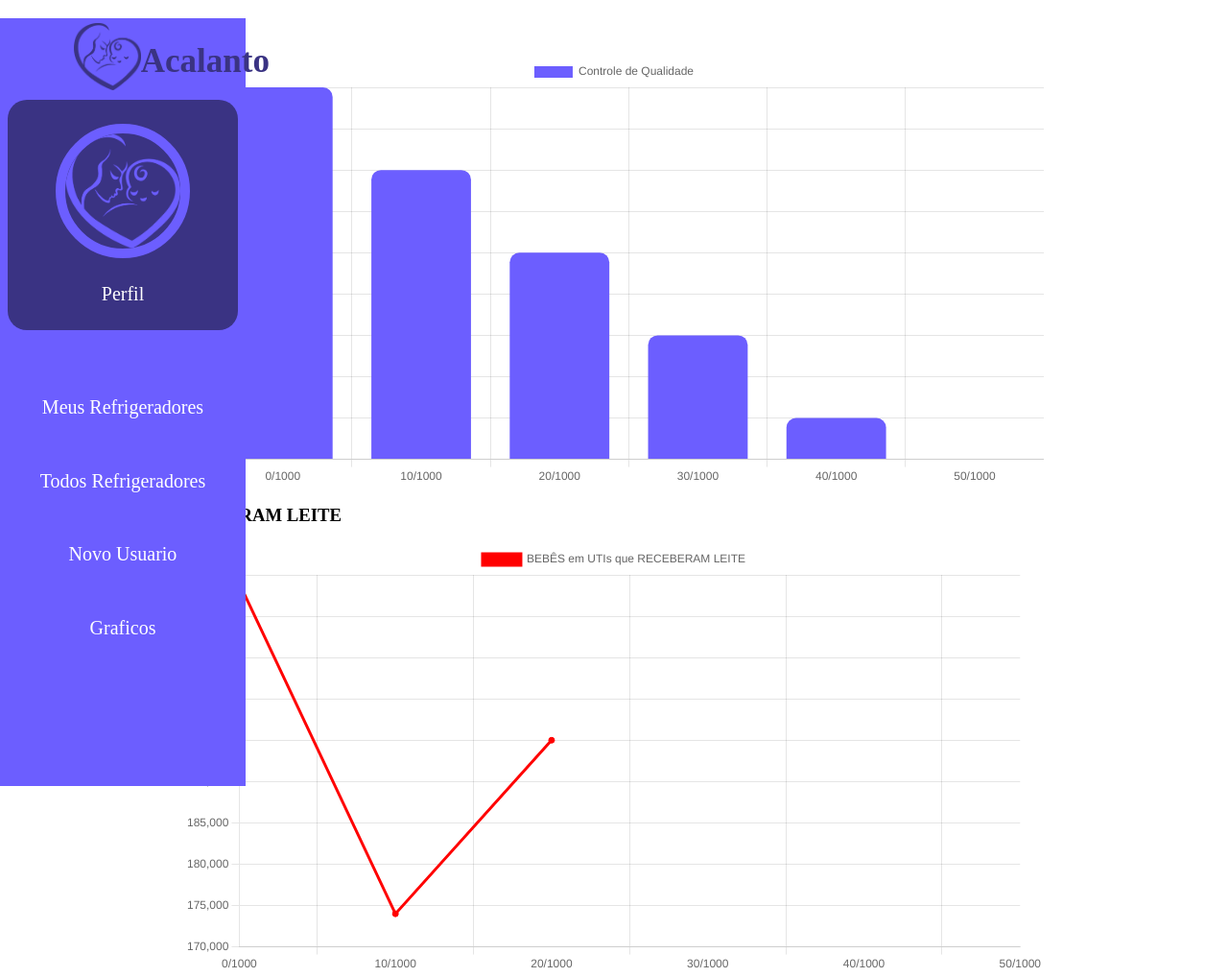
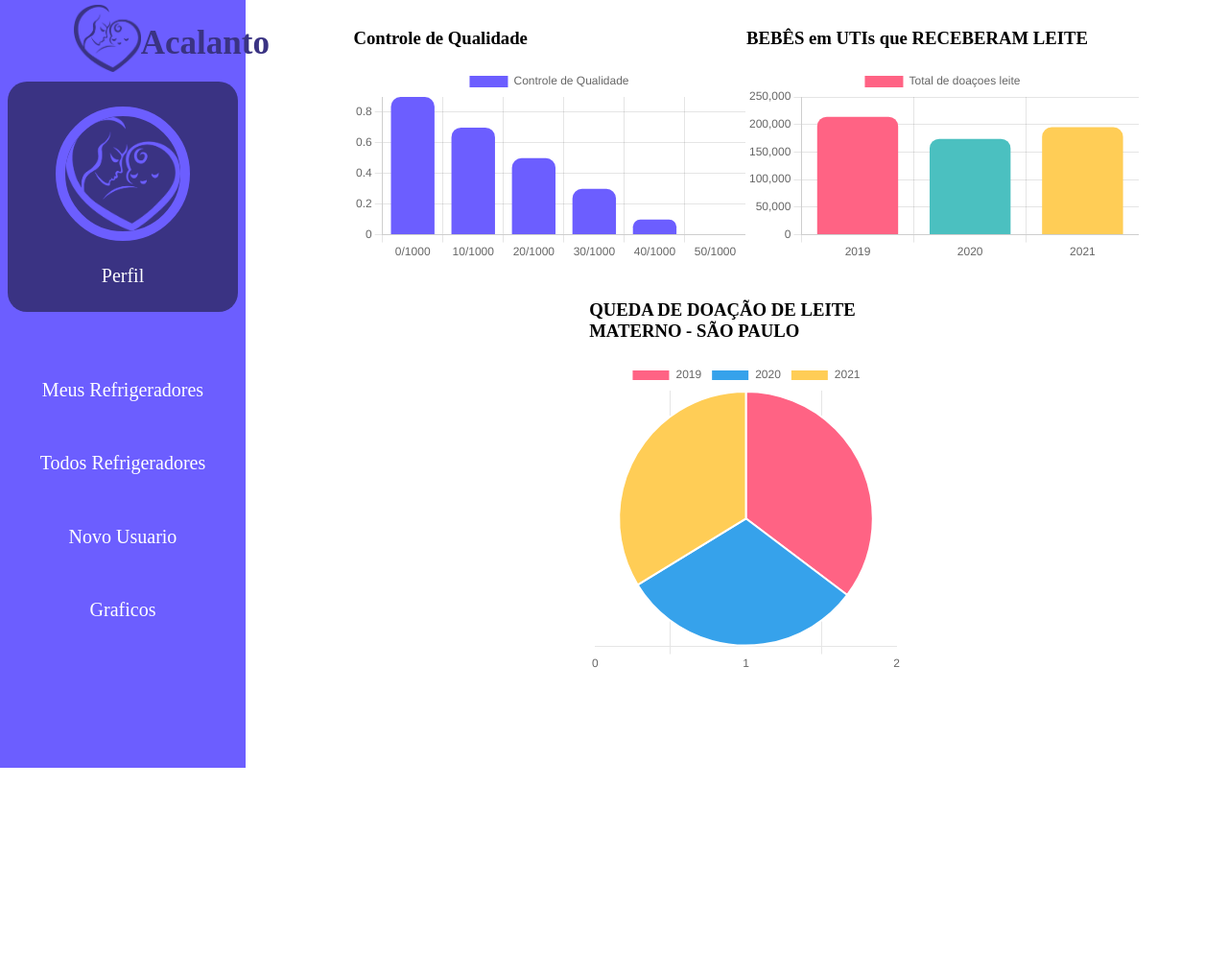
Before and after one commit to jvloliveiraa/Acalanto, a website: page public/Dashboard/graficos.html in a window 1280 px wide. Shown: the top 1018 px of the page at 96% size. After the commit the page ends 800 px from the top, so only its background shows below. Drawn offline with nearby package versions, Linux system fonts and the light colour scheme.

Commit message:
Ajustes na pagina

```diff
--- a/public/CSS/Estilo.css
+++ b/public/CSS/Estilo.css
@@ -877,24 +877,3 @@ body {
 
 /* MURILO MURILO MURILO MURILO ********************************************/
 /* fim Sobre-Nos ////////////////////////////////////////////////////////////////////////////////////*/
-
-
-
-/* Comeco dos graficos  */
-
-.card_grafico1{
-    display: flex;
-    flex-direction: row;
-    justify-content: space-around;
-}
-
-.card_grafico2{
-    display: flex;
-    flex-direction: row;
-    justify-content: space-around;
-    margin-top: 15px;
-}
-.graficos{
-    height: 40vh;
-    width: 40vw;
-}
--- a/public/Dashboard/Estilo_Dash.css
+++ b/public/Dashboard/Estilo_Dash.css
@@ -226,33 +226,19 @@ li a {
 }
 
 /* GRAFICOS */
-.card_grafico1{
+
+.graficos{
+    height: 100%;
+    width: 90%;
+}
+
+.card_resul{
     display: flex;
     flex-direction: row;
-    justify-content: space-around;
+    height: 100%;
+    width: 100%;
+    /* border: 2px solid rgb(46, 172, 67); */
+    padding: 10px;
+    justify-content: center;
+
 }
-
-.card_grafico2{
-    display: flex;
-    flex-direction: row;
-    justify-content: space-around;
-    margin-top: 15px;
-}
-.card_grafico3{
-    display: flex;
-    flex-direction: row;
-    justify-content: space-around;
-    height: 60%;
-    width: 60%;
-}
-
-/* .card_grafico4{
-    display: flex;
-    flex-direction: row;
-    justify-content: space-around;
-    margin-top: 15px;
-} */
-.graficos{
-    height: 70%;
-    width: 70%;
-}
--- /dev/null
+++ b/public/Dashboard/KPI_LeiteMaterno.html
@@ -0,0 +1,83 @@
+<!DOCTYPE html>
+<html lang="pt-br">
+
+<head>
+    <meta charset="UTF-8">
+    <meta http-equiv="X-UA-Compatible" content="IE=edge">
+    <meta name="viewport" content="width=device-width, initial-scale=1.0">
+    <title>KPI - Queda doação de leite materno</title>
+    <script src="https://cdn.jsdelivr.net/npm/chart.js"></script>
+</head>
+
+<body style="display: flex;">
+    <div>
+        <canvas id="myChart" style="position: relative; height:40vh; width:40vw"> </canvas>
+    </div>
+
+    <div>
+        <canvas id="myChart2" style="position: relative; height:40vh; width:40vw"></canvas>
+    </div>
+</body>
+
+<script>
+    // Gráfico de Baras
+    const labels = [
+        '2019',
+        '2020',
+        '2021'
+    ];
+
+    const labels2 = [
+        '2019',
+        '2020',
+        '2021'
+    ];
+
+    const data = {
+        labels: labels,
+        datasets: [{
+            label: 'BEBÊS em UTIs que RECEBERAM LEITE',
+            backgroundColor: 'rgb(255, 0, 0)',
+            borderColor: 'rgb(255, 0, 0)',
+            data: [214000, 174000, 195000],
+        }
+    ]
+    };
+
+    const data2 = {
+        labels: labels2,
+        datasets: [{
+            label: 'QUEDA na DOAÇÃO de LEITE MATERNO - SÃO PAULO',
+            backgroundColor: 'rgb(0, 0, 255)',
+            borderColor: 'rgb(0, 0, 255)',
+            data: [4600, 4038, 4400],
+        }
+    ]
+    };
+    const config = {
+        type: 'bar',
+        data: data,
+        options: {}
+    };
+
+    const config2 = {
+        type: 'bar',
+        data: data2,
+        options: {}
+    };
+</script>
+
+<script>
+    const myChart = new Chart(
+        document.getElementById('myChart'),
+        config
+    );
+
+    const myChart2 = new Chart(
+        document.getElementById('myChart2'),
+        config2
+    );
+</script>
+
+
+</html>
--- a/public/Dashboard/graficos.html
+++ b/public/Dashboard/graficos.html
@@ -1,5 +1,6 @@
 <!DOCTYPE html>
 <html lang="en">
+
 <head>
     <meta charset="UTF-8">
     <meta http-equiv="X-UA-Compatible" content="IE=edge">
@@ -9,6 +10,7 @@
     <script src="https://cdn.jsdelivr.net/npm/chart.js"></script>
     <title>Acalanto - Meus Refrigeradores</title>
 </head>
+
 <body>
 
     <div class="header">
@@ -35,38 +37,38 @@
             </ul>
         </div>
     </div>
+    <!-- GRAFICOS -->
 
-     <!-- GRAFICOS -->
-     <div class="container2">
+    <div class="banner">
+        <div class="container">
+            <div class="tudo">
 
+                <div class="card_resul">
+                    <div class="graficos">
                         <h3> Controle de Qualidade </h3>
-        <div class="card_grafico1">
-           <div class="graficos">
-            <canvas id="myChart" ></canvas>
-          </div>
+                        <canvas id="myChart"></canvas>
                     </div>
 
+                    <div class="graficos">
                         <h3>BEBÊS em UTIs que RECEBERAM LEITE </h3>
-        <div class="card_grafico2">
-          <div class="graficos">
                         <canvas id="myChart2"></canvas>
                     </div>
                 </div>
 
+
+                <div class="card_resul">
+                    <div class="graficos" style="height: 40%; width: 40%;">
                         <h3>QUEDA DE DOAÇÃO DE LEITE MATERNO - SÃO PAULO </h3>
-          <div class="card_grafico3">
-              <div class="graficos">
                         <canvas id="myChart3"> </canvas>
                     </div>
+
+                    <!-- <div class="graficos">
+                        <h3> Temperatura em Relação ao ambiente </h3>
+                        <canvas id="myChart4"> </canvas>
+                    </div> -->
                 </div>
-
-          <!-- <h3> Temperatura em Relação ao ambiente </h3>
-          <div class="card_grafico4">
-              <div class="graficos">
-                <canvas id="myChart4"> </canvas>
             </div>
-          </div> -->
-
+        </div>
     </div>
 </body>
 
@@ -116,20 +118,25 @@ const config = {
     };
 
     // Segundo Grafico
-  const labels2 =[
+    const labels2 = [
         '2019',
         '2020',
         '2021'
     ];
 
 
-
     const data2 = {
-    labels: labels,
+        labels: labels2,
         datasets: [{
-        label: 'BEBÊS em UTIs que RECEBERAM LEITE',
-        backgroundColor: 'rgb(255, 0, 0)',
-        borderColor: 'rgb(255, 0, 0)',
+            label: 'Total de doaçoes leite',
+            backgroundColor: [
+                'rgb(255, 99, 132)',
+                'rgb(75, 192, 192)',
+                'rgb(255, 205, 86)',
+                'rgb(201, 203, 207)',
+                'rgb(54, 162, 235)',
+            ],
+            borderRadius: 10,
             data: [214000, 174000, 195000],
         }
         ]
@@ -138,7 +145,7 @@ const data2 = {
 
     const config2 = {
 
-  type: 'line',
+        type: 'bar',
         data: data2,
         options: {
             scales: {
@@ -162,7 +169,7 @@ const config2 = {
     const data3 = {
         labels: labels3,
         datasets: [{
-        label: 'QUEDA na DOAÇÃO de LEITE MATERNO - SÃO PAULO',
+            label: 'Valor na queda de doação',
             backgroundColor: [
                 'rgb(255, 99, 132)',
                 'rgb(54, 162, 235)',
@@ -175,7 +182,7 @@ const data3 = {
 
     const config3 = {
 
-  type: 'doughnut',
+        type: 'pie',
         data: data3,
         options: {
             scales: {
@@ -190,21 +197,21 @@ const config3 = {
 
     // QUARTO GRAFICO
 
-//     const labels4 = [
-//       '0/1000',
-//       '10/1000',
-//       '20/1000',
-//       '30/1000',
-//       '40/1000',
-//       '50/1000',
-//     ];
+    // const labels4 = [
+    //     '0/1000',
+    //     '10/1000',
+    //     '20/1000',
+    //     '30/1000',
+    //     '40/1000',
+    //     '50/1000',
+    // ];
 
 
 
-//     const data4 = {
-//       labels: labels3,
+    // const data4 = {
+    //     labels: labels4,
 
-//       datasets: [{
+    //     datasets: [{
 
     //         label: 'Segundo Grafico',
     //         backgroundColor: '#6c5eff',
@@ -212,24 +219,24 @@ const config3 = {
     //         borderRadius: 10,
 
     //         data: [0.9, 0.7, 0.5, 0.3, 0.1],
-//       }]
-//     };
+    //     }]
+    // };
 
 
-//     const config4 = {
+    // const config4 = {
 
-//       type: 'bar',
-//       data: data3,
-//       options: {
-//            scales: {
-//         x: {
-//             grid: {
-//               offset: true
+    //     type: 'bar',
+    //     data: data4,
+    //     options: {
+    //         scales: {
+    //             x: {
+    //                 grid: {
+    //                     offset: true
+    //                 }
     //             }
     //         }
-//       }
     //     }
-//  };
+    // };
 
 </script>
 
@@ -251,10 +258,10 @@ const myChart3 = new Chart(
         config3
     );
     // GRAFICO 4
- const myChart4 = new Chart(
-  document.getElementById('myChart4'),
-  config4
-);
+    // const myChart4 = new Chart(
+    //     document.getElementById('myChart4'),
+    //     config4
+    // );
 
 
 </script>
```
Also changed, not shown: public/Dashboard/TodosRefrigeradores.html (+2 -2 lines). Lines whose indentation alone changed are shown as unchanged.
